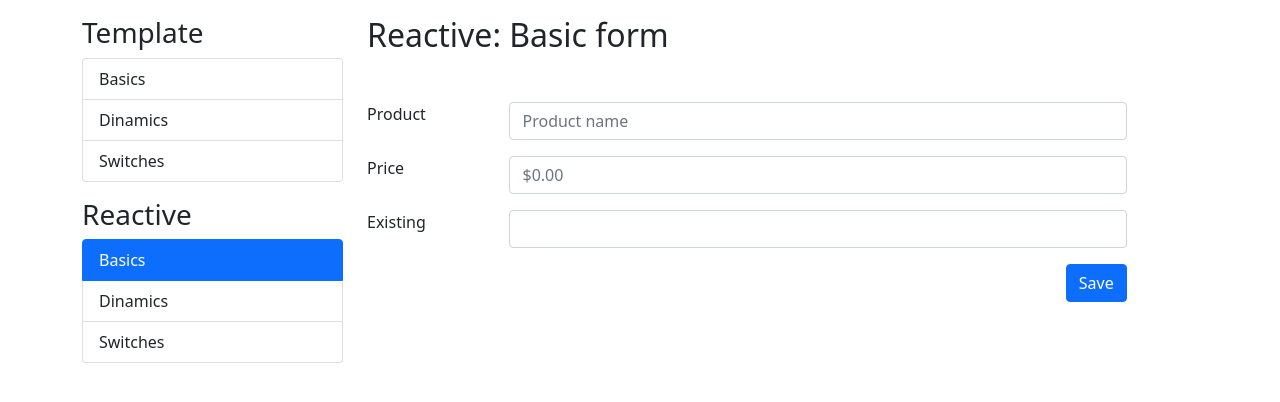
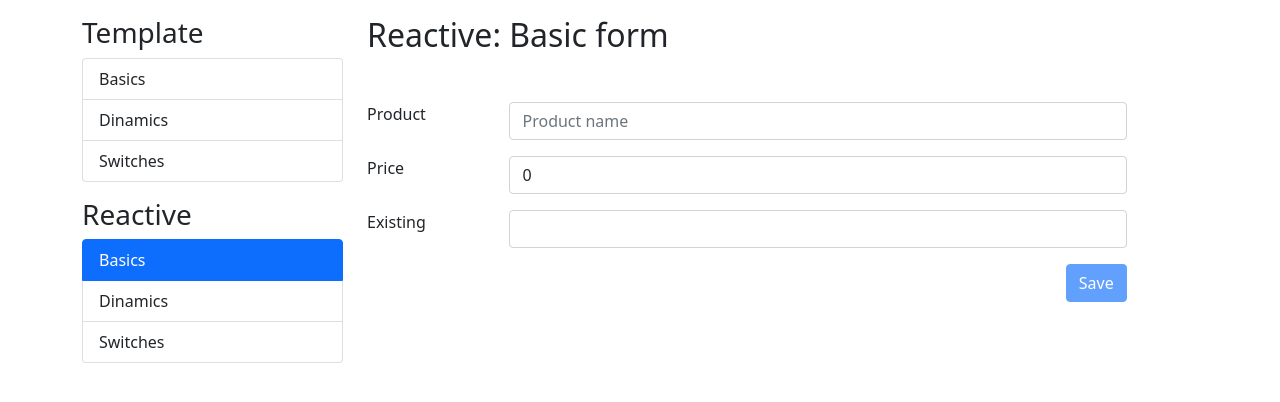
Before and after one commit to DavidBarcenas/angular-refresher, an Angular app in the folder forms/: page /reactive/basics in a window 1280 px wide. Shown: the top 402 px of the page. Built offline with nearby package versions, Linux system fonts and the light colour scheme.

Commit message:
forms(reactive): Add basic validations

```diff
--- a/forms/src/app/reactive/basics/basics.component.ts
+++ b/forms/src/app/reactive/basics/basics.component.ts
@@ -1,5 +1,5 @@
 import { Component, OnInit } from '@angular/core';
-import { FormControl, FormGroup } from '@angular/forms';
+import { FormBuilder, FormGroup, Validators } from '@angular/forms';
 
 @Component({
   selector: 'app-basics',
@@ -7,13 +7,18 @@ import { FormControl, FormGroup } from '@angular/forms';
   styleUrls: ['./basics.component.scss'],
 })
 export class BasicsComponent implements OnInit {
-  basicForm: FormGroup = new FormGroup({
-    name: new FormControl(''),
-    price: new FormControl(''),
-    existing: new FormControl(''),
-  });
+  basicForm: FormGroup;
 
-  constructor() {}
+  constructor(private formBuilder: FormBuilder) {
+    this.basicForm = this.formBuilder.group({
+      name: ['', [Validators.required]],
+      price: [
+        0,
+        [Validators.required, Validators.min(0), Validators.max(99.99)],
+      ],
+      existing: ['', [Validators.required]],
+    });
+  }
 
   ngOnInit(): void {}
 }
```
